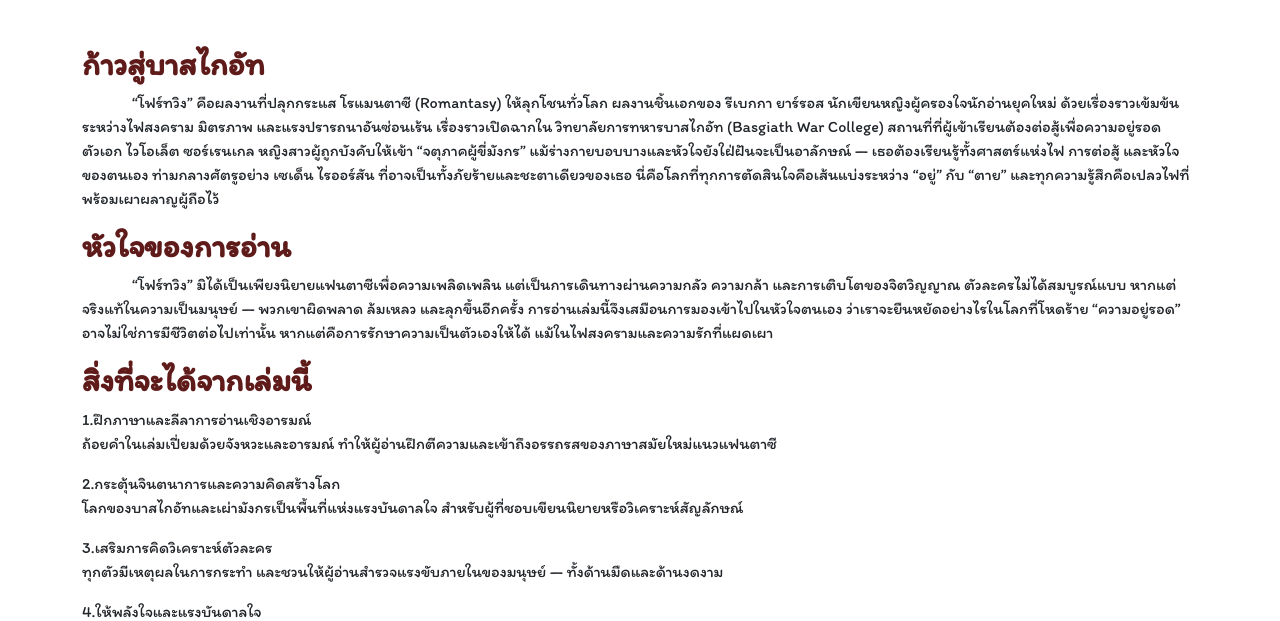
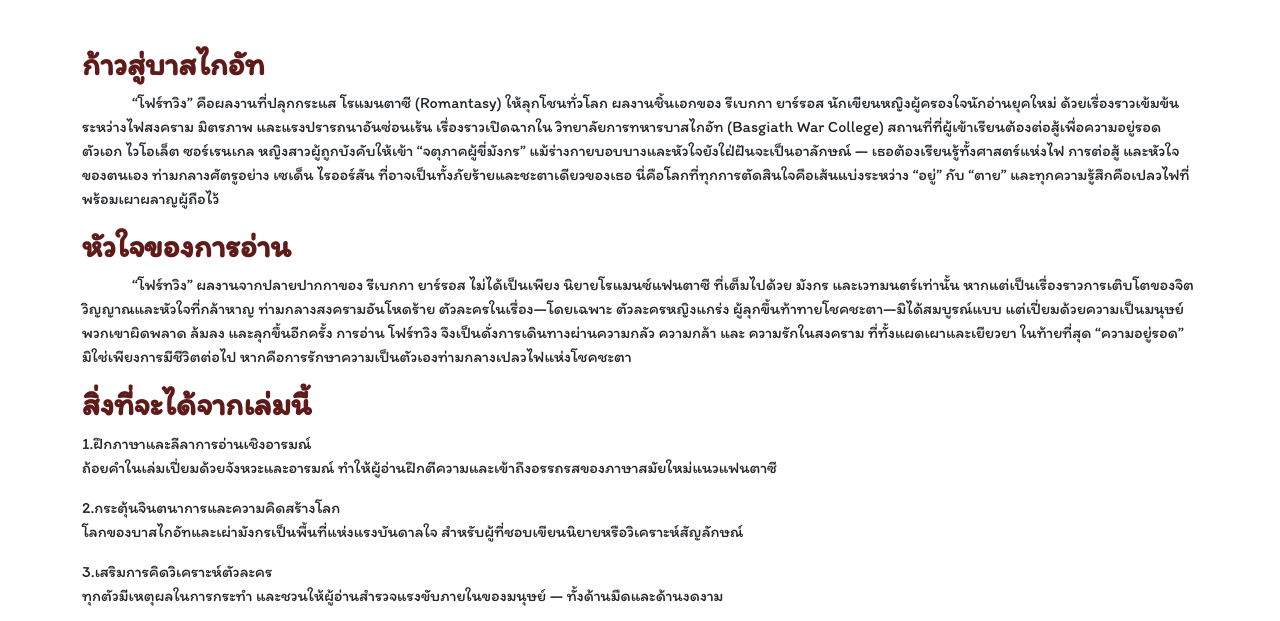
Before and after one commit to MenaYu/book-recommend, a plain HTML site: page index.html in a window 1280 px wide. Shown: the part 812-1433 px from the top of the page. Drawn offline with nearby package versions, Linux system fonts and the light colour scheme; a web font is replaced by a local one.

Commit message:
ver2
แก้เนื้อหาส่วนหัวใจ เป็น SEO

```diff
--- a/index.html
+++ b/index.html
@@ -135,13 +135,7 @@
 <!-- ทำไม -->
 <div class="container">
         <h2 class="text itim-bold" id="value">หัวใจของการอ่าน</h2>
-        <p class="itim" style="text-indent: 50px;">“โฟร์ทวิง” มิได้เป็นเพียงนิยายแฟนตาซีเพื่อความเพลิดเพลิน
-                แต่เป็นการเดินทางผ่านความกลัว ความกล้า
-                และการเติบโตของจิตวิญญาณ ตัวละครไม่ได้สมบูรณ์แบบ หากแต่จริงแท้ในความเป็นมนุษย์ — พวกเขาผิดพลาด ล้มเหลว
-                และลุกขึ้นอีกครั้ง
-                การอ่านเล่มนี้จึงเสมือนการมองเข้าไปในหัวใจตนเอง ว่าเราจะยืนหยัดอย่างไรในโลกที่โหดร้าย “ความอยู่รอด”
-                อาจไม่ใช่การมีชีวิตต่อไปเท่านั้น หากแต่คือการรักษาความเป็นตัวเองให้ได้ แม้ในไฟสงครามและความรักที่แผดเผา
-
+        <p class="itim" style="text-indent: 50px;">“โฟร์ทวิง” ผลงานจากปลายปากกาของ รีเบกกา ยาร์รอส ไม่ได้เป็นเพียง นิยายโรแมนซ์แฟนตาซี ที่เต็มไปด้วย มังกร และเวทมนตร์เท่านั้น หากแต่เป็นเรื่องราวการเติบโตของจิตวิญญาณและหัวใจที่กล้าหาญ ท่ามกลางสงครามอันโหดร้าย ตัวละครในเรื่อง—โดยเฉพาะ ตัวละครหญิงแกร่ง ผู้ลุกขึ้นท้าทายโชคชะตา—มิได้สมบูรณ์แบบ แต่เปี่ยมด้วยความเป็นมนุษย์ พวกเขาผิดพลาด ล้มลง และลุกขึ้นอีกครั้ง การอ่าน โฟร์ทวิง จึงเป็นดั่งการเดินทางผ่านความกลัว ความกล้า และ ความรักในสงคราม ที่ทั้งแผดเผาและเยียวยา ในท้ายที่สุด “ความอยู่รอด” มิใช่เพียงการมีชีวิตต่อไป หากคือการรักษาความเป็นตัวเองท่ามกลางเปลวไฟแห่งโชคชะตา
 
         </p>
 </div>
```
